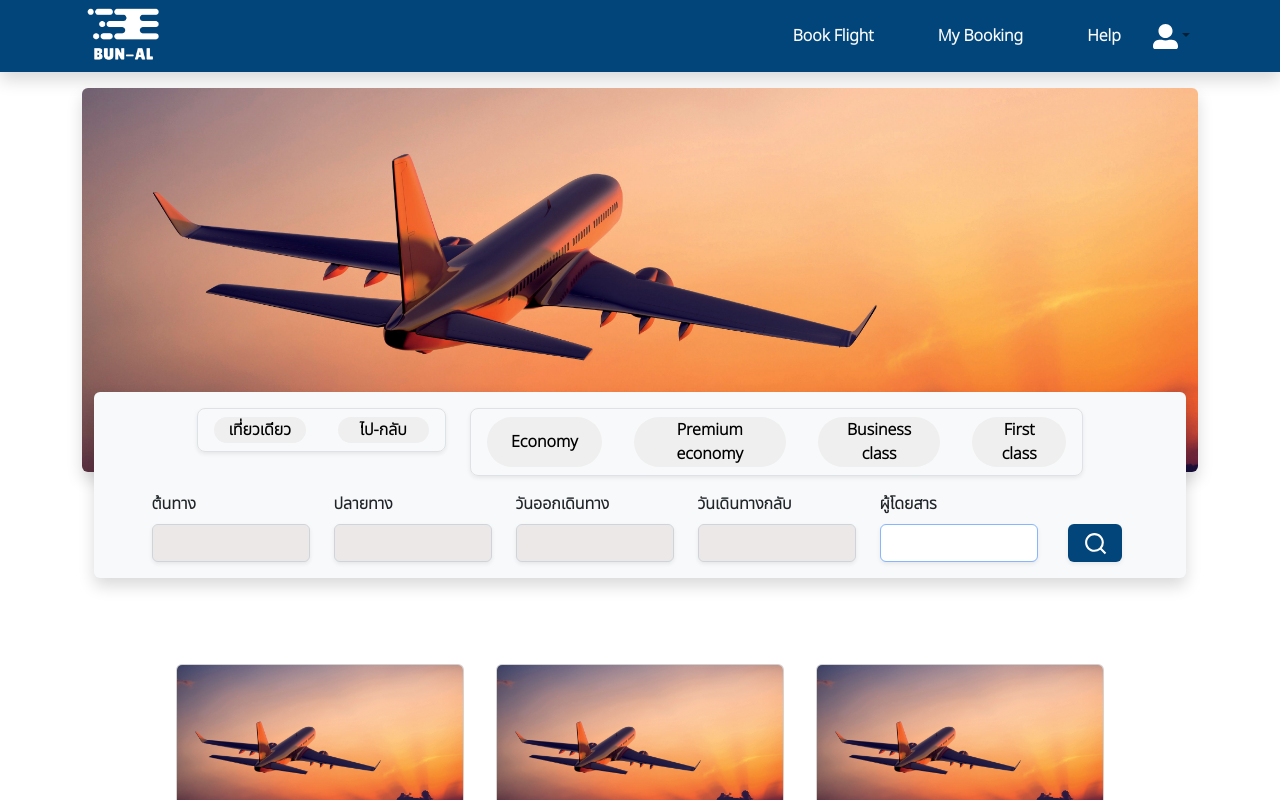
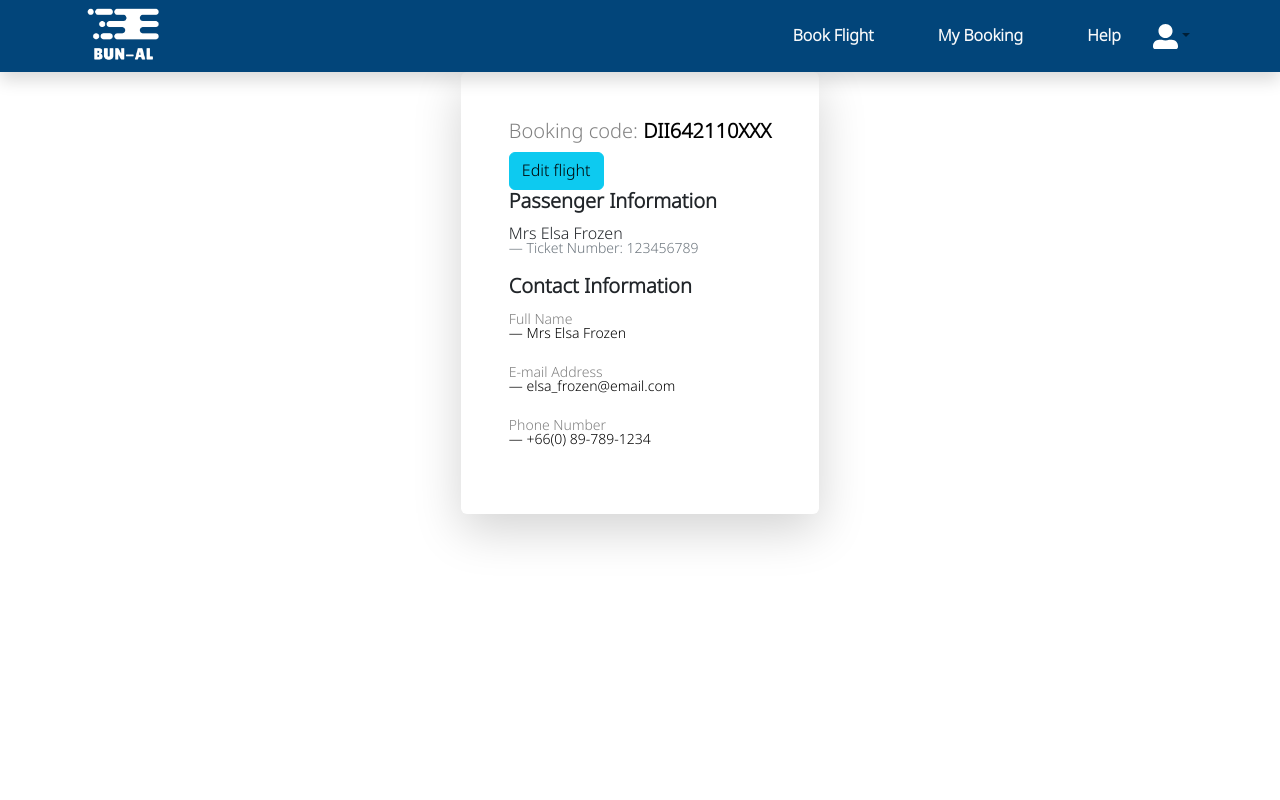
Before and after one commit to B-MNSN/dii-front-end-project, a React (Create React App) app: page / in a window 1280 px wide. Shown: the top 800 px of the page. Built offline with nearby package versions, Linux system fonts and the light colour scheme.

Commit message:
create my booking page

```diff
--- a/src/App.js
+++ b/src/App.js
@@ -7,16 +7,15 @@ import Navbar from './components/Navbar';
 import Container from './components/Container';
 // import Flight from './components/Flight';
 // import CardSelectFlight from './components/CardsSelectFlight';
-import Home from './pages/Home';
+// import MyFlight from './components/MyFlight';
+import MyBooking from './components/MyBooking';
 
 function App() {
   return (
     <>
       <Navbar />
       <Container>
-          {/* <Flight/>
-          <CardSelectFlight/> */}
-          <Home/>
+          <MyBooking/>
       </Container>
     </>
   );
--- /dev/null
+++ b/src/components/EditButton.js
@@ -0,0 +1,10 @@
+import React from "react";
+
+
+export default function EditFlight(){
+    return(
+        <>
+        <button type="button" class="btn btn-info">Edit flight</button>
+        </>
+    )
+}
--- /dev/null
+++ b/src/components/MyBooking.jsx
@@ -0,0 +1,29 @@
+import React from "react";
+import EditButton from "./EditButton";
+
+
+export default function MyBooking() {
+    return(
+    <>
+    <div class="shadow-lg p-5 mb-20 bg-gray rounded">
+    <h5 style={{color: "gray"}}>Booking code: <strong style={{color: "black"}}>DII642110XXX</strong> </h5>
+    <EditButton />
+    <h5><strong>Passenger Information</strong></h5>
+    <blockquote class="blockquote1">
+        <p class="mb-2">Mrs Elsa Frozen</p>
+         <footer class="blockquote-footer">Ticket Number: 123456789</footer>
+    </blockquote>
+    <h5><strong>Contact Information</strong></h5>
+    <blockquote class="blockquote2">
+        <p class="mb-2" style={{color: "gray"}}><small>Full Name</small> </p>
+         <footer class="blockquote-footer" style={{color: "black"}}>Mrs Elsa Frozen</footer>
+         <p class="mb-2" style={{color: "gray"}}><small>E-mail Address</small> </p>
+         <footer class="blockquote-footer" style={{color: "black"}}>elsa_frozen@email.com</footer>
+         <p class="mb-2" style={{color: "gray"}}><small>Phone Number</small></p>
+         <footer class="blockquote-footer" style={{color: "black"}}>+66(0) 89-789-1234</footer>
+    </blockquote>
+
+    </div>
+    </>
+    )
+}
--- a/src/components/Navbar.jsx
+++ b/src/components/Navbar.jsx
@@ -17,7 +17,7 @@ function ColorSchemesExample() {
             <Nav.Link className='text-light fw-bold mx-5' href="#">My Booking</Nav.Link>
             <Nav.Link className='text-light fw-bold' href="#">Help</Nav.Link>
             <NavDropdown className='' align="end" id="basic-nav-dropdown" title=<FaUserAlt className='ms-3' size={'25'} color={'#ffffff'} />>
-              <NavDropdown.Item href='#'>Signin</NavDropdown.Item>
+              <NavDropdown.Item href='#'>Sign in</NavDropdown.Item>
               <NavDropdown.Item href='#'>Singout</NavDropdown.Item>
             </NavDropdown>
           </Nav>
--- a/src/index.css
+++ b/src/index.css
@@ -144,3 +144,5 @@ main {
     width: 25rem;
     height: 27rem;
 }
+
+/* MyBooking */
--- a/src/index.js
+++ b/src/index.js
@@ -1,7 +1,7 @@
 import React from 'react';
 import ReactDOM from 'react-dom/client';
-// import './index.css';
 import App from './App';
+import './index.css';
 import reportWebVitals from './reportWebVitals';
 
 const root = ReactDOM.createRoot(document.getElementById('root'));
```
